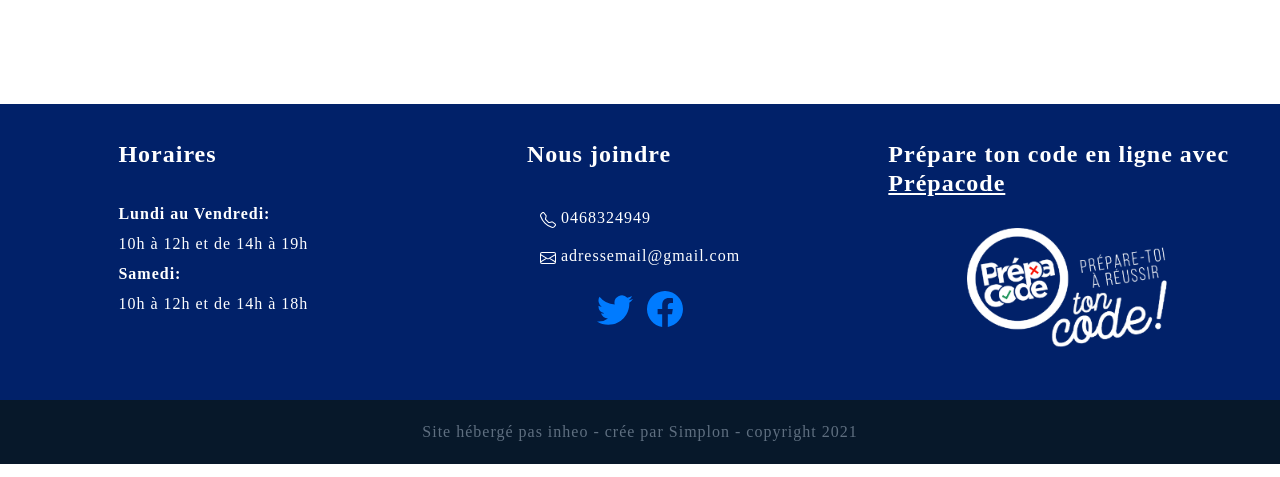
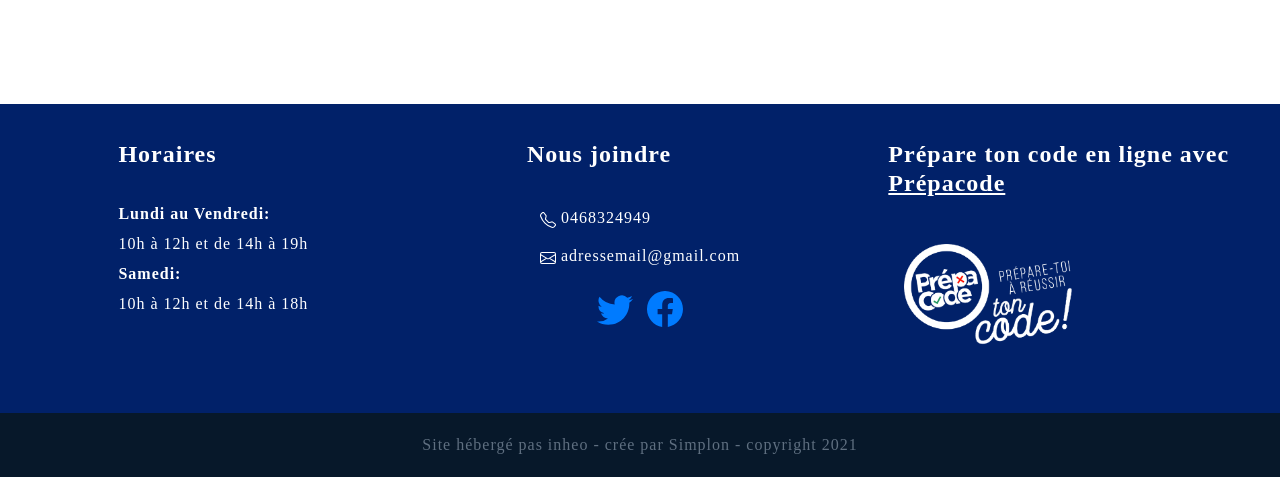
Before and after one commit to Aurore-git/Montlhery, a PHP site: page /code/permis-am-bsr.php in a window 1280 px wide. Shown: the part 2681-3158 px from the top of the page. Run offline with PHP 8.4, Linux system fonts and the light colour scheme; some web fonts are replaced.

Commit message:
prepa code card footer

```diff
--- a/assets/css/footer.css
+++ b/assets/css/footer.css
@@ -10,8 +10,18 @@ footer .custom-row .card {
   margin-bottom: 2em;
 }
 
-footer div.card-body p.prepacode-section {
+footer .prepacode-section {
   text-align: center;
+}
+
+footer .prepacode-section img {
+  padding: 1em;
+  transition: 1s;
+}
+footer .prepacode-section img:hover {
+  box-shadow: 0 0 25px 10px #c0c0c0;
+  background: #1668ba;
+  transform: rotateZ(10deg);
 }
 
 footer p.card-text {
--- a/assets/css/permis.css
+++ b/assets/css/permis.css
@@ -257,9 +257,6 @@ div.container-fluid.section-internet {
 .section-formation .card-title {
   color: #1668ba;
   font-family: 'Roboto-Slab';
-}
-
-.section-enjeu {
 }
 
 /*-------------------------------------Permis moto -----------------------*/
```
